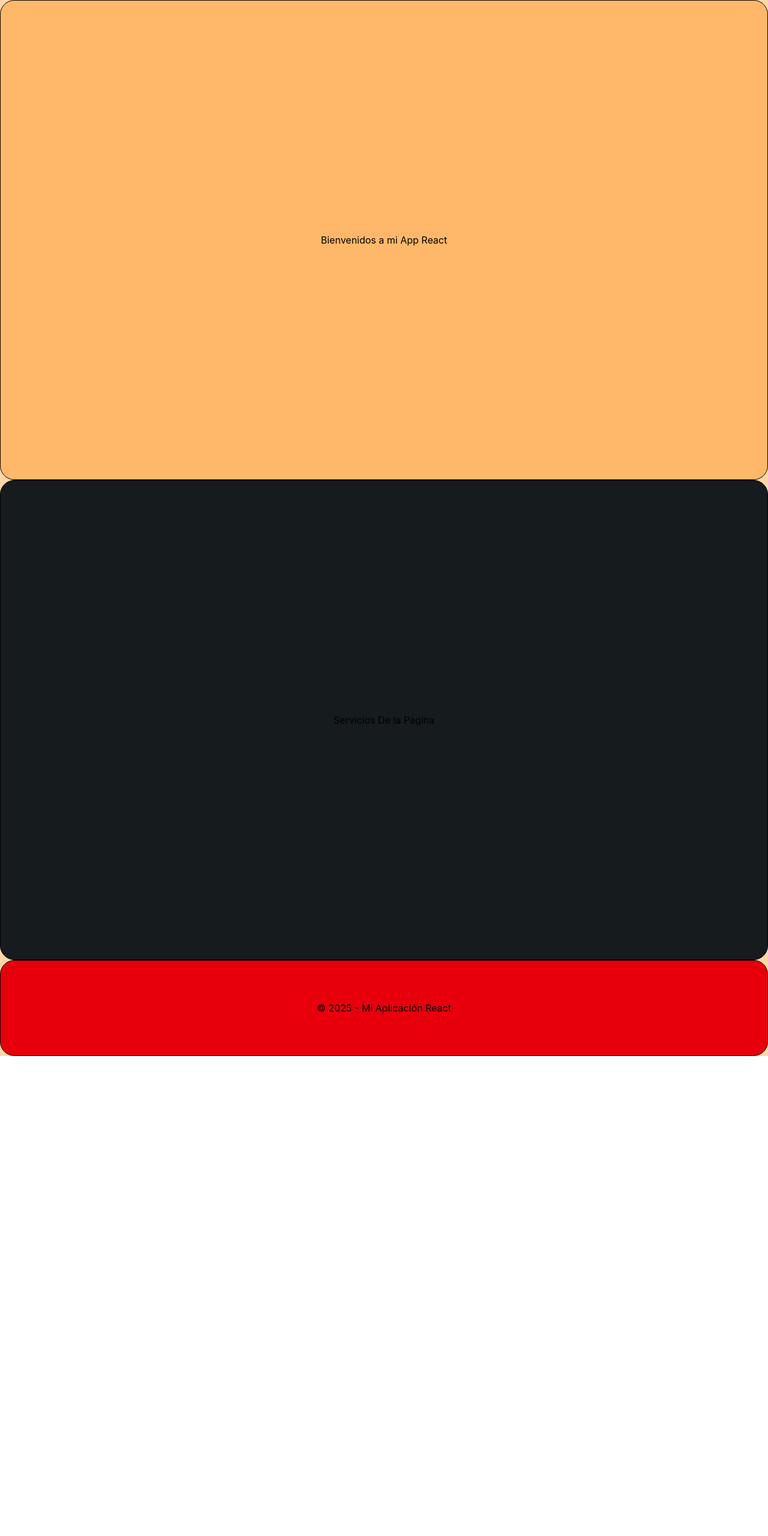
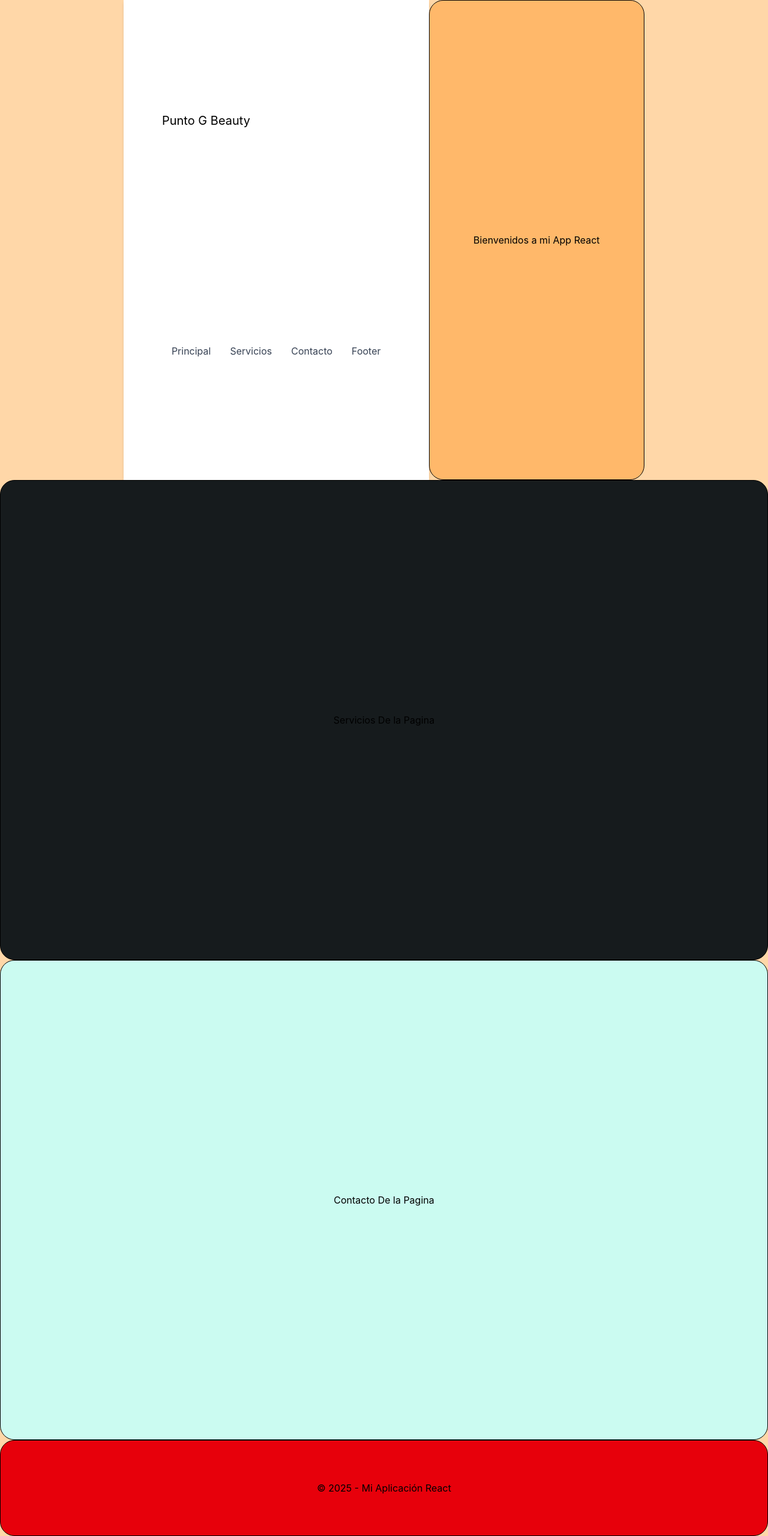
Before and after one commit to Ajsr-27/Puntogreact, a React (Vite) app: page / in a window 1280 px wide. Shown: the whole page at 60% size. Before the commit the page ends 1760 px from the top, so only its background shows below. Built offline with nearby package versions, Linux system fonts and the light colour scheme.

Commit message:
se agrego el nav a la pagina

```diff
--- a/src/componentes/Layout/Contacto.jsx
+++ b/src/componentes/Layout/Contacto.jsx
@@ -0,0 +1,10 @@
+function Contacto() {
+  return (
+    <div className="min-h-screen flex items-center justify-center">
+      <div className="max-w-1vh min-h-200 w-full mx-auto border border-black rounded-3xl bg-teal-100 flex items-center justify-center">
+        <h1>Contacto De la Pagina </h1>
+      </div>
+    </div>
+  );
+}
+export default Contacto;
--- a/src/componentes/Layout/Hero.jsx
+++ b/src/componentes/Layout/Hero.jsx
@@ -1,10 +1,16 @@
-// import Nav from "../Nav/Nav";
+import Navbar from "../Nav/Nav";
+
 function Hero() {
   return (
     <div className="min-h-screen flex items-center justify-center">
-      <div className="max-w-1vh min-h-200 w-full mx-auto border border-black rounded-3xl bg-orange-300 flex items-center justify-center">
-        <h1>Bienvenidos a mi App React</h1>
+      <div className="flex h-full justify-between">
+        <Navbar />
+        <div className="max-w-1vh min-h-200 w-full mx-auto border border-black rounded-3xl bg-orange-300 flex items-center justify-center">
+          <h1>Bienvenidos a mi App React</h1>
+        </div>
       </div>
+
+
     </div>
   );
 }
--- a/src/componentes/Layout/Layout.jsx
+++ b/src/componentes/Layout/Layout.jsx
@@ -1,12 +1,14 @@
 import Hero from "./Hero";
 import Servicios from "./Servicios";
 import Footer from "./Footer";
+import Contancto from "./Contacto";
 
 function App() {
   return (
     <div className="bg-orange-200">
       <Hero />
       <Servicios />
+      <Contancto/>
       <Footer />
     </div>
   );
--- a/src/componentes/Nav/Nav.jsx
+++ b/src/componentes/Nav/Nav.jsx
@@ -0,0 +1,41 @@
+export default function Navbar() {
+
+    return (
+
+        <>
+            <header className="lg:px-16 px-4 bg-white flex flex-wrap items-center py-4 shadow-md">
+                <div className="flex-1 flex justify-between items-center">
+                    <a href="#" className="text-xl">
+                        Punto G Beauty
+                    </a>
+                </div>
+                <div className="hidden md:flex md:items-center md:w-auto w-full" id="menu">
+                    <nav>
+                        <ul className="md:flex items-center justify-between text-base text-gray-700 pt-4 md:pt-0">
+                            <li>
+                                <a className="md:p-4 py-3 px-0 block" href="#">
+                                    Principal
+                                </a>
+                            </li>
+                            <li>
+                                <a className="md:p-4 py-3 px-0 block" href="#">
+                                    Servicios
+                                </a>
+                            </li>
+                            <li>
+                                <a className="md:p-4 py-3 px-0 block" href="#">
+                                   Contacto
+                                </a>
+                            </li>
+                            <li>
+                                <a className="md:p-4 py-3 px-0 block md:mb-0 mb-2" href="#">
+                                    Footer
+                                </a>
+                            </li>
+                        </ul>
+                    </nav>
+                </div>
+            </header>
+        </>
+    );
+}
```
